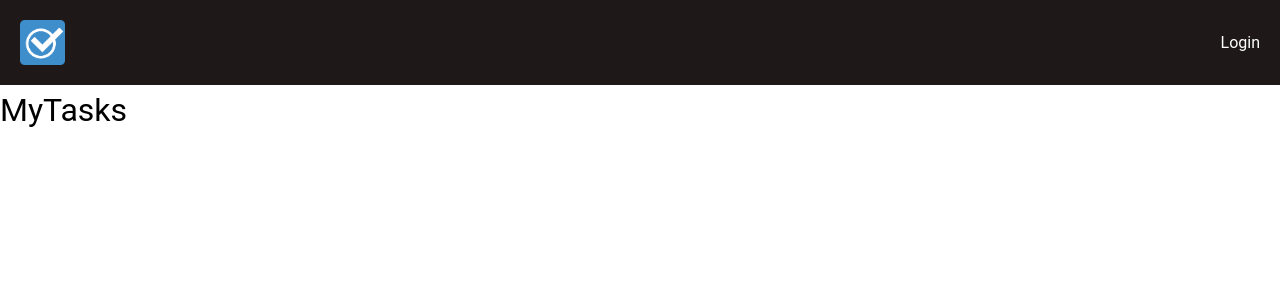
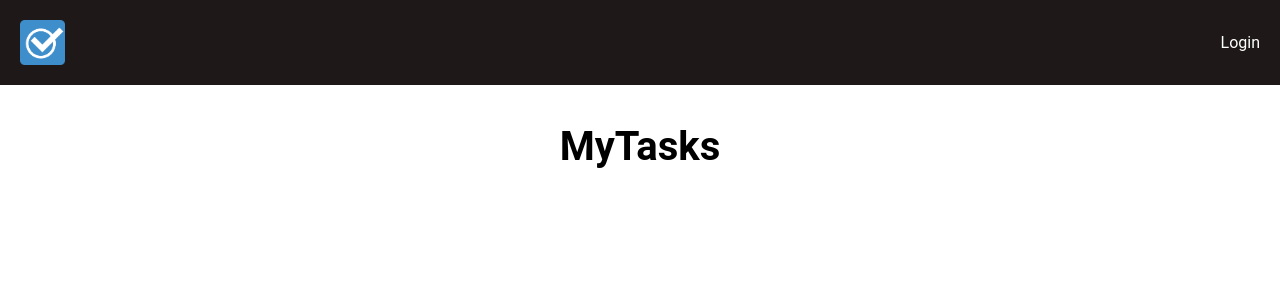
Before and after one commit to bryan-alves/to-do-app, a Vue app: page / in a window 1280 px wide. Shown: the top 300 px of the page. Built offline with nearby package versions, Linux system fonts and the light colour scheme.

Commit message:
feature: created MyTasks page

```diff
--- a/src/views/MyTasks.vue
+++ b/src/views/MyTasks.vue
@@ -7,3 +7,12 @@
     <h1>MyTasks</h1>
   </main>
 </template>
+
+<style scoped>
+h1 {
+  text-align: center;
+  font-size: 2.5rem;
+  font-weight: 700;
+  margin: 30px 0px;
+}
+</style>
```
